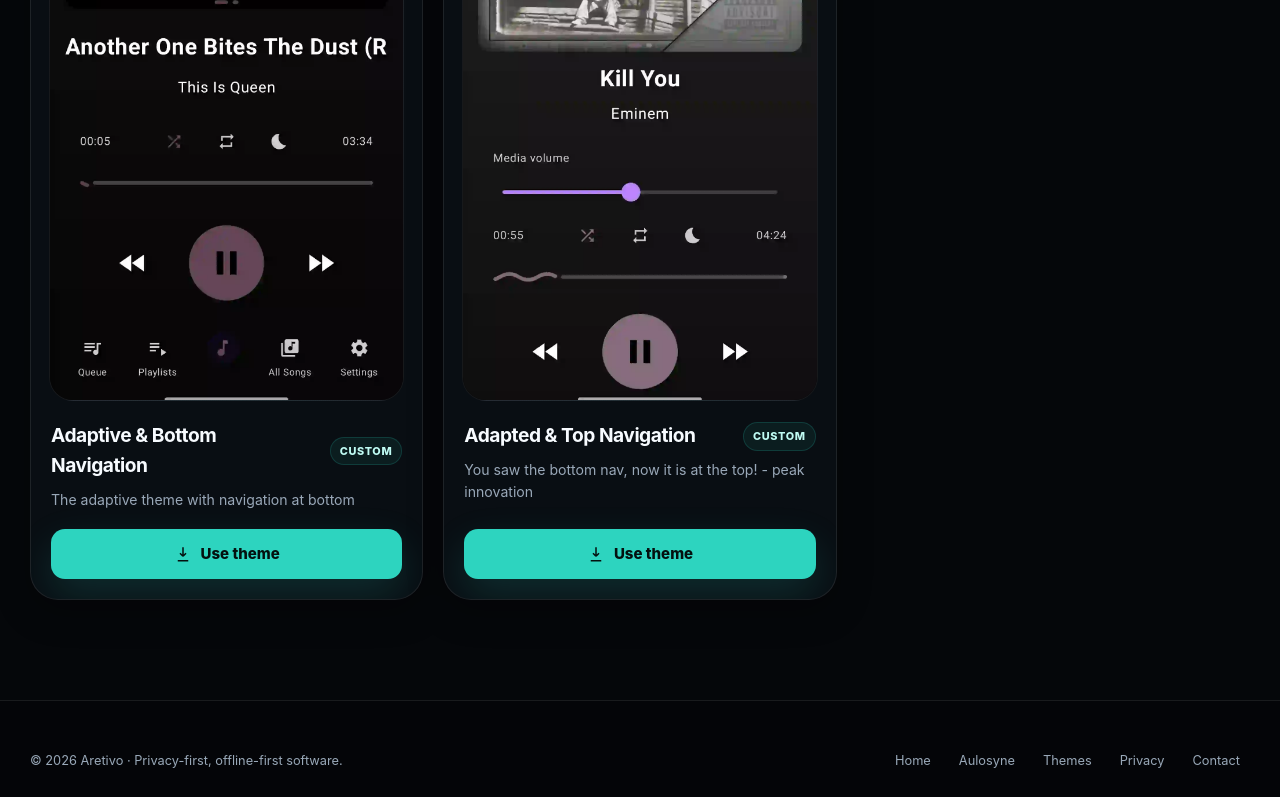
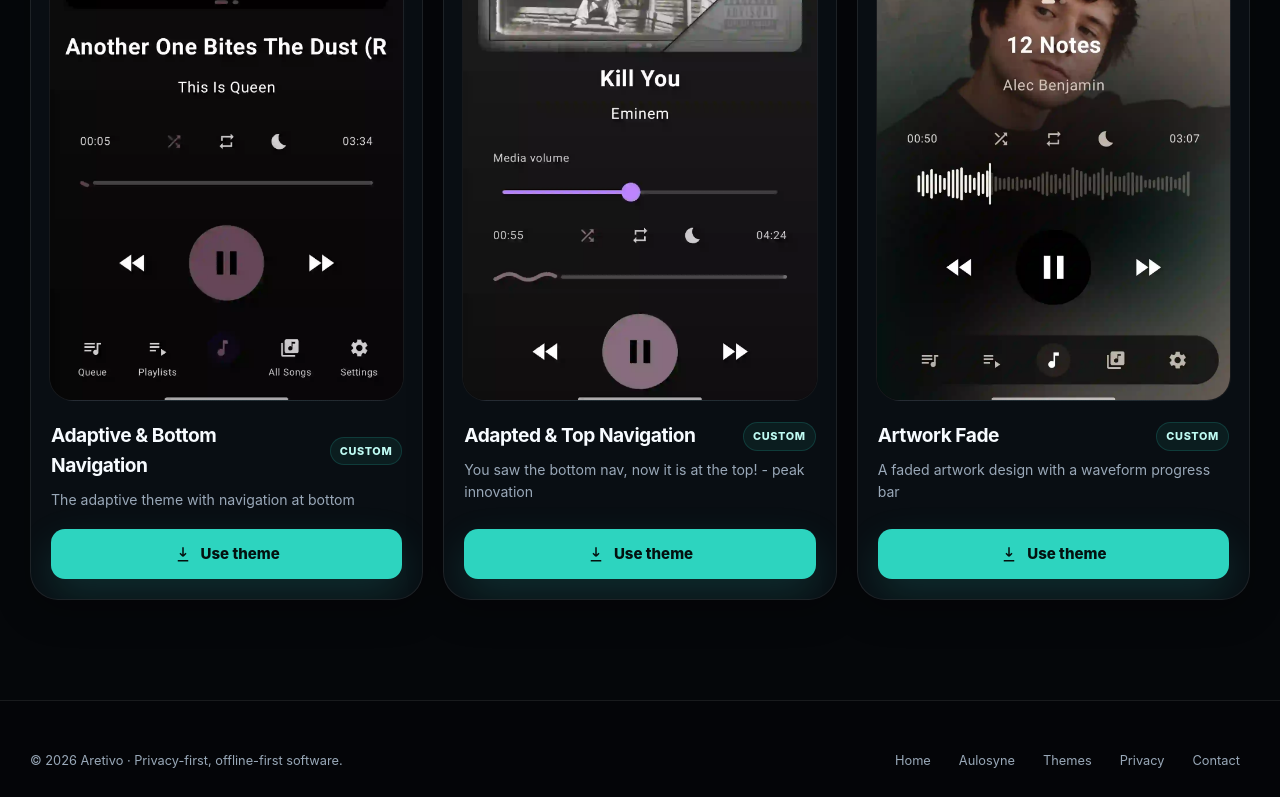
Before and after one commit to aretivo/aretivo.com, a plain HTML site: page themes.html in a window 1280 px wide. Shown: the part 3423-4220 px from the top of the page. Drawn offline with Linux system fonts and the light colour scheme.

Commit message:
Update themes.html

```diff
--- a/themes.html
+++ b/themes.html
@@ -942,6 +942,15 @@
             images: ['theme8.1.webp'],
             badge: 'Custom',
             importString: 'A64a/s:-Y/X_QCmRi1)yOVx##gn3oL<hB/HT_jKN5ZM2}O)KKyX:BI1B@%{w&er<xKXIQ4u<WYVz8J+C@|*^sZ8OwpQBEler$Dpt~oI8M9~{S#2e2|vvChFf&vMYz5>N:~Emvpox~Qdu%y7W]M'
+        },
+
+        {
+            id: 'theme-9',
+            name: 'Artwork Fade',
+            description: 'A faded artwork design with a waveform progress bar',
+            images: ['theme9.1.webp'],
+            badge: 'Custom',
+            importString: 'A7eN#m&=Wv<CCzH<kyUVsS|cm]6raxOzs5{nM+>f$cu:l49Sy2/X3/6_{5<l}N+h0_T>-0Dl6-gVM-H0[@~byKl4=aJsgFaMYU<KG+^/o0&1Rn$J<z{16olH/1=R=yPZ$(p>>es8+gD+C13dTl<g73fiGWh~iKPq]$dGYGTeu&#]-/XhH}}]ka5($A~>i9sF4RuCKWyWS+$@>hUdN%A=ci-3-CWf=trfI>*eloa-t|9x18V|/*t{MpC{YtBfaBAwz)[h5ZZhmfhW#k08mDD7VAIV&)6_y7IIR8:6<Hdtaf&O-=6eX>|o_AFGy4]sXP~OjbA#XUo2q{Md<~>+ywS(6-3J3MUUlsf)nMXbzenrtpKPkZAdjP37Aq$&Q^ojQY6y=d%|SFGOrc=z|DtM[kE>D&b0~>{1k9v3SZ3W>x)FJ+LF6M=&9f0mb|ZM%m23P61J70gg^a)HiUOSHw]kOwbKBcZiu[hfvW3x:l$50eoX0-4Gbr1HSkMv_JeEivsi=5]y@VkPSp:)u(pIW+](NB{#nX10==iit&yr3@MB}ORq9U*x{[o=M4}P}5W^N>1+prs@Ss>_>a8q&(9jJ3n/bzRs7Z#GiwOtl$4Ga@YbYcwf8c$[[Pg+W]*yt1+fNR&#E>Jgt9zGrFV_KPKY>#ZWzT(HrmD6Y8$KCp%iI=lG3CKE+D~vmNv$((YcwX_+9%aTcZ~//A-Bt3cq6IT}$lj+mh&fMSW&}#[OB9hD@BVjd8]-7D9hIF=m$@KVla~F|/=>Sd{X@qw*Sxla/)l})ZlDVjiQBI[6zRFx%1@IzITu:)QJ+9}s<keX+Y]2AUKY9d4<[O:-&&CipY9UTV9]Q/EPE~7xZjp#lZg|]o<}[3ZbDeEd%K+<5-jW8C<u*gVoiy6b9$G@4ZcWu[>y0-gSnm**anpP^7n&[Cp4+$-FI/r]I>_{w9aNHRudd5$gWX(mMlrPGo[I{VIh@1OjAPv~c|GLC=YIoy~C*N6O&xPu*-aerP>lK}i7lP5)+q_G5L>O-2V@Bo^]=&15tdcoqPF8$x|-zpEG6$$P(kwuu{Ns}mb4*[MIBbX+H)EF7NfUZpC89n4U3ZEF=j]xWG+3Z(a_Us&AHrbm{A13S*qfM]FWa~OE9nWr4l(8p9s25[wBHq)Gjyz9IbYYU0Szscj#SKe&dvIlB+b=Nt*rL*FO{CI0c4VprGhY$izrjR*W>BtA}uW_7xxGK>c%u~999yMo2u>P>xhH$GMdPdX)8]tIXk[Y/0hK4V*r^l{6QgI]S:i8CpZT{UQ8(m_<kY^njo<*^M3IXingxi$FQAQZH(UB(9Dd@@SR^)rljvY*<ik{<DQpbqGj~i$H4qc>hq@<b$WJQKyz<V59LQXD<q:[<xCj(8Wnw$cYA3rB=eYG-As(|#5'
         }
 
         // Example of a second theme with a multi-screenshot carousel — copy,
```
